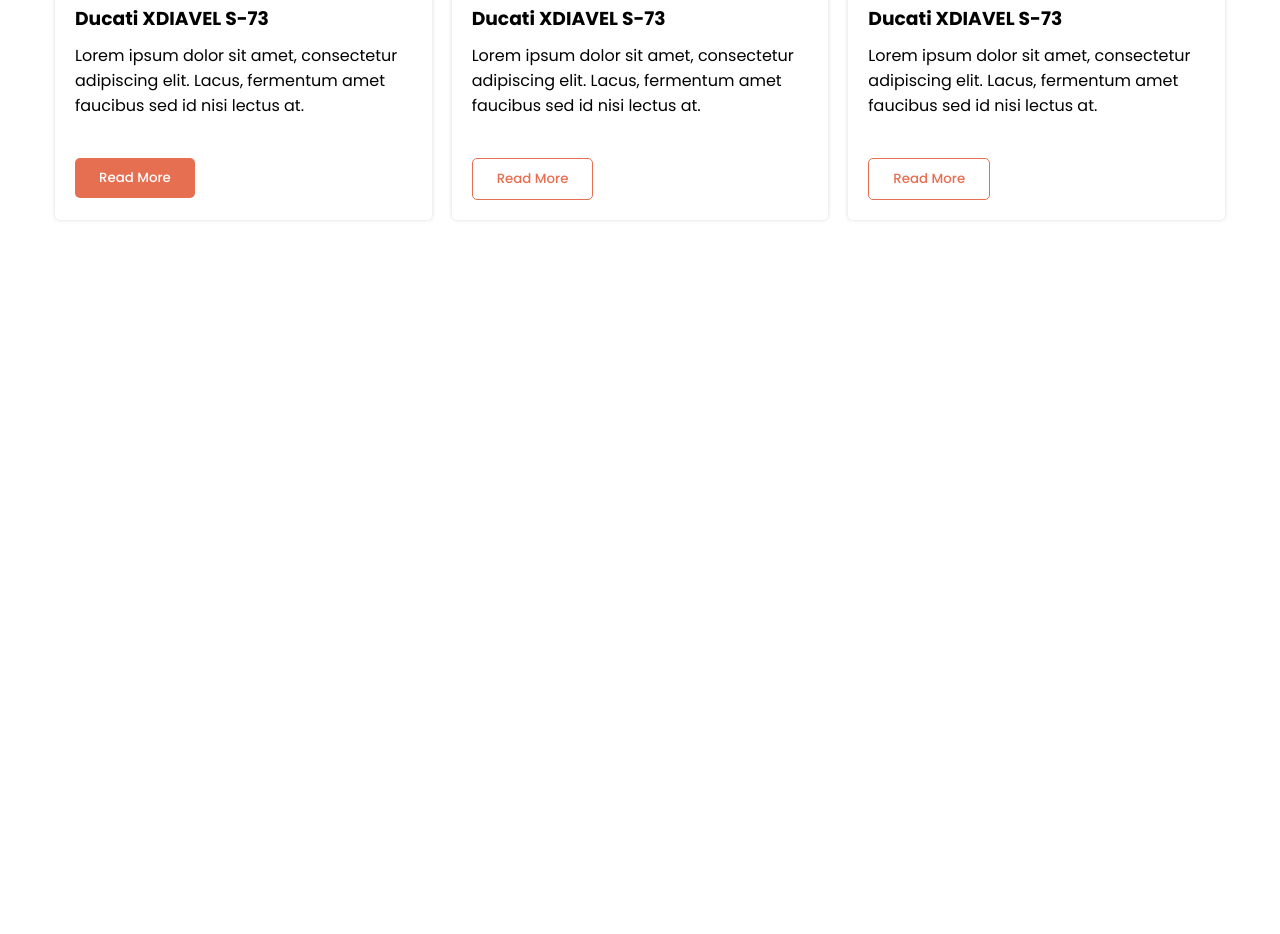
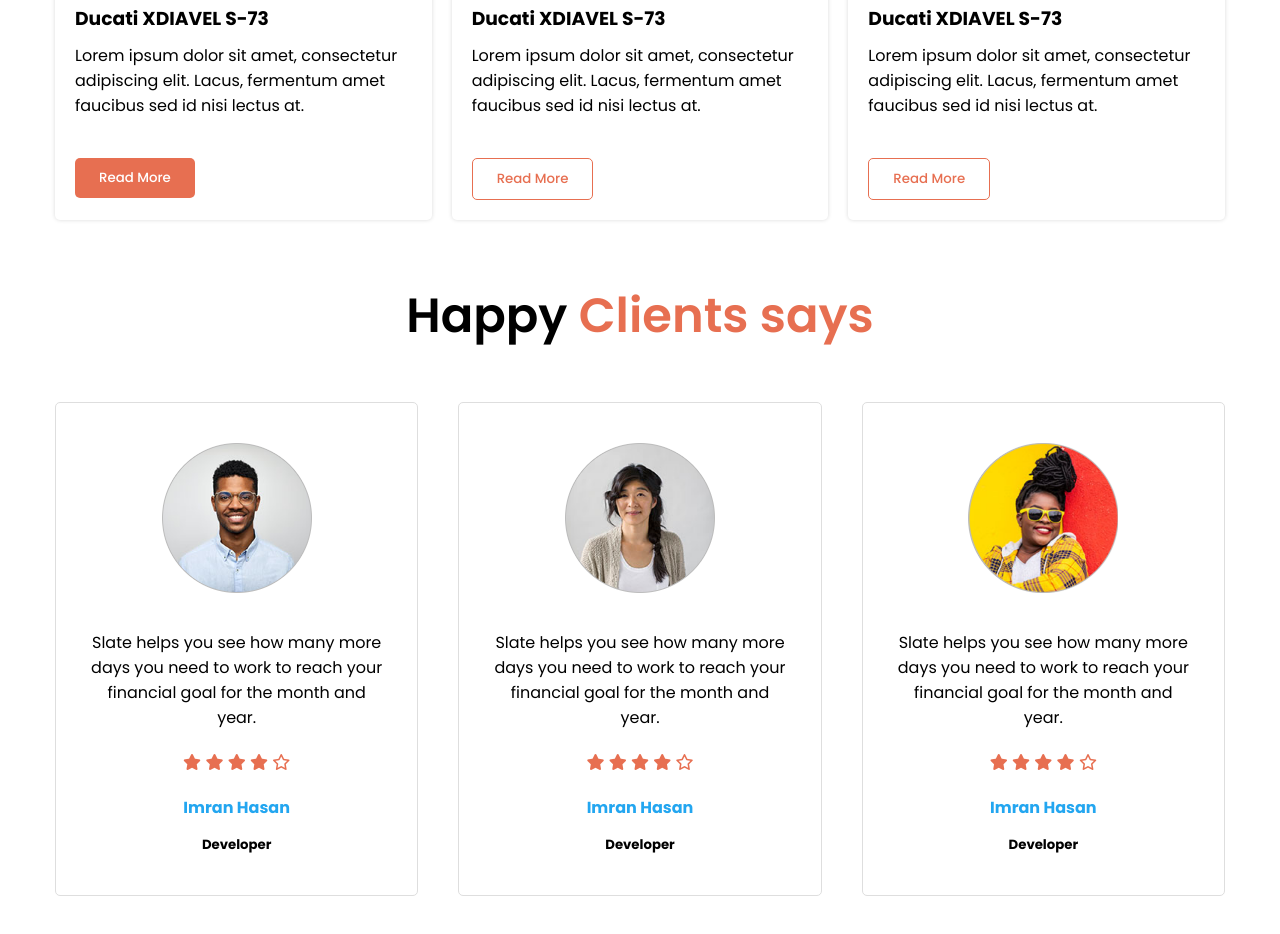
Before and after one commit to Imranhasanrimon/bikerz-zone, a plain HTML site: page index.html in a window 1280 px wide. Shown: the part 1549-2483 px from the top of the page. Before the commit the page ends 1849 px from the top, so only its background shows below. Drawn offline with Linux system fonts and the light colour scheme.

Commit message:
review section is finished

```diff
--- a/assets/styels/responsive.css
+++ b/assets/styels/responsive.css
@@ -46,6 +46,7 @@
     }
 
     /* news section starts here  */
+    .review .box,
     .news-container {
         grid-template-columns: repeat(1, 1fr);
     }
@@ -87,8 +88,14 @@
     }
 
     /* news section starts here  */
+    .review .box,
     .news-container {
         grid-template-columns: repeat(2, 1fr);
+        gap: 20px;
+    }
+
+    .double-span {
+        grid-column: span 2;
     }
 
 }
--- a/assets/styels/style.css
+++ b/assets/styels/style.css
@@ -171,3 +171,33 @@ main {
     border: rgb(231, 111, 81) 1px solid;
     color: rgb(231, 111, 81);
 }
+
+/* .review section starts here  */
+.review .box {
+    display: grid;
+    grid-template-columns: repeat(3, 1fr);
+    gap: 40px;
+    text-align: center;
+    margin-top: 50px;
+}
+
+.review .box .card {
+    border: 1px solid rgb(222, 222, 222);
+    border-radius: 5px;
+    padding: 40px 35px;
+}
+
+.review .box .card img {
+    width: 150px;
+    margin-bottom: 30px;
+}
+
+.review .box .card span {
+    display: block;
+    margin: 20px 0;
+}
+
+.review .box .card h4 {
+    margin: 15px 0;
+    color: rgb(35, 166, 240);
+}
--- a/index.html
+++ b/index.html
@@ -67,7 +67,7 @@
                         nisi lectus at.</p>
                     <button class="btn-primary no-bg">Read More</button>
                 </div>
-                <div class="card">
+                <div class="card double-span">
                     <img src="./assets/images/others/latest3.png" alt="">
                     <h3>Ducati XDIAVEL S-73</h3>
                     <p>Lorem ipsum dolor sit amet, consectetur adipiscing elit. Lacus, fermentum amet faucibus sed id
@@ -77,6 +77,59 @@
 
             </div>
         </section>
+        <section class="review">
+            <h2 class="title">Happy <span>Clients says</span></h2>
+            <div class="box">
+                <div class="card">
+                    <img src="./assets/images/others/user-1.png" alt="">
+                    <p>Slate helps you see how
+                        many more days you need
+                        to work to reach your financial
+                        goal for the month and year.</p>
+                    <span>
+                        <i class="fa-solid fa-star"></i>
+                        <i class="fa-solid fa-star"></i>
+                        <i class="fa-solid fa-star"></i>
+                        <i class="fa-solid fa-star"></i>
+                        <i class="fa-regular fa-star"></i>
+                    </span>
+                    <h4>Imran Hasan</h4>
+                    <h5>Developer</h5>
+                </div>
+                <div class="card">
+                    <img src="./assets/images/others/user-2.png" alt="">
+                    <p>Slate helps you see how
+                        many more days you need
+                        to work to reach your financial
+                        goal for the month and year.</p>
+                    <span>
+                        <i class="fa-solid fa-star"></i>
+                        <i class="fa-solid fa-star"></i>
+                        <i class="fa-solid fa-star"></i>
+                        <i class="fa-solid fa-star"></i>
+                        <i class="fa-regular fa-star"></i>
+                    </span>
+                    <h4>Imran Hasan</h4>
+                    <h5>Developer</h5>
+                </div>
+                <div class="card double-span">
+                    <img src="./assets/images/others/user-3.png" alt="">
+                    <p>Slate helps you see how
+                        many more days you need
+                        to work to reach your financial
+                        goal for the month and year.</p>
+                    <span>
+                        <i class="fa-solid fa-star"></i>
+                        <i class="fa-solid fa-star"></i>
+                        <i class="fa-solid fa-star"></i>
+                        <i class="fa-solid fa-star"></i>
+                        <i class="fa-regular fa-star"></i>
+                    </span>
+                    <h4>Imran Hasan</h4>
+                    <h5>Developer</h5>
+                </div>
+            </div>
+        </section>
 
     </main>
 
```
